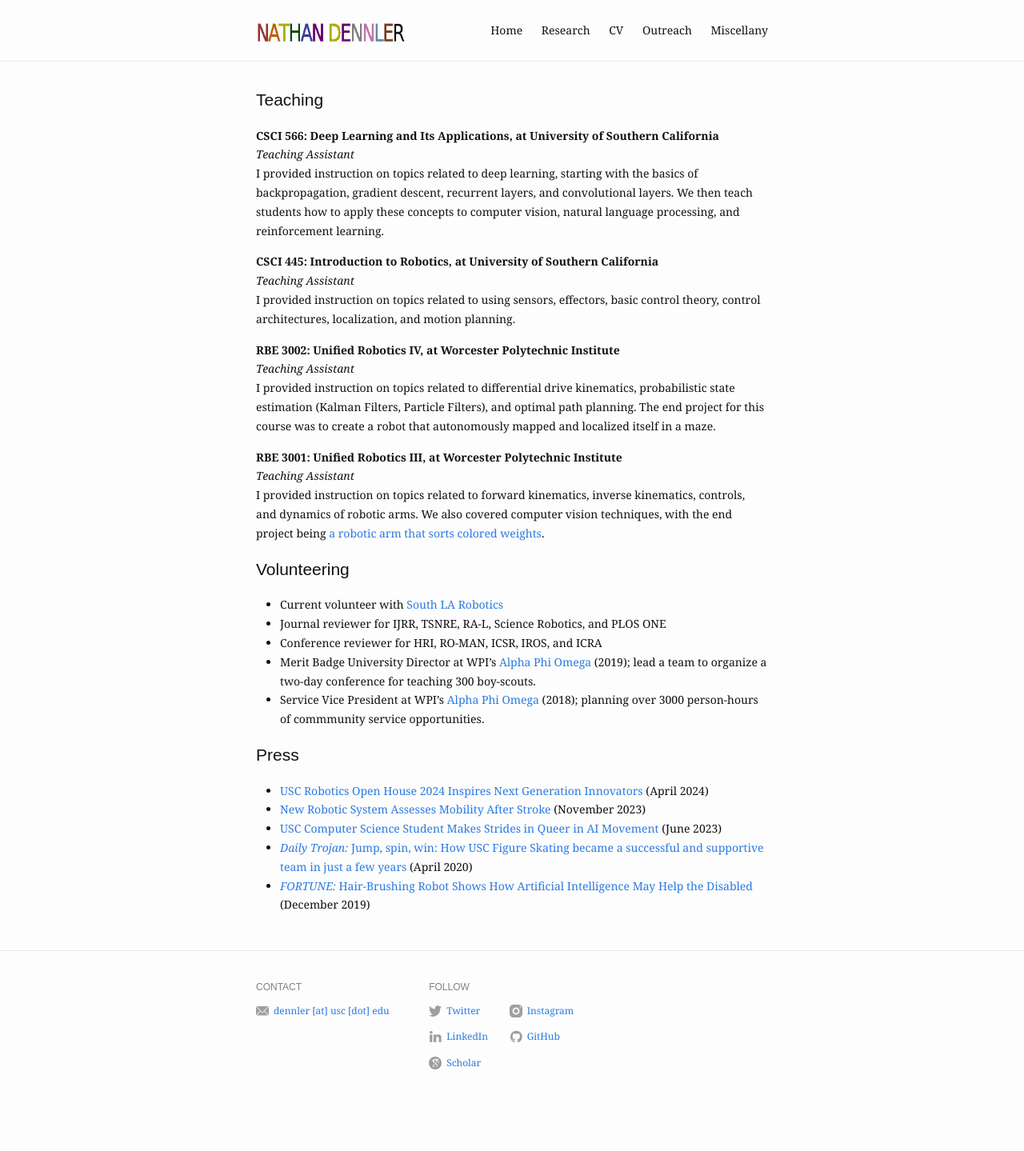
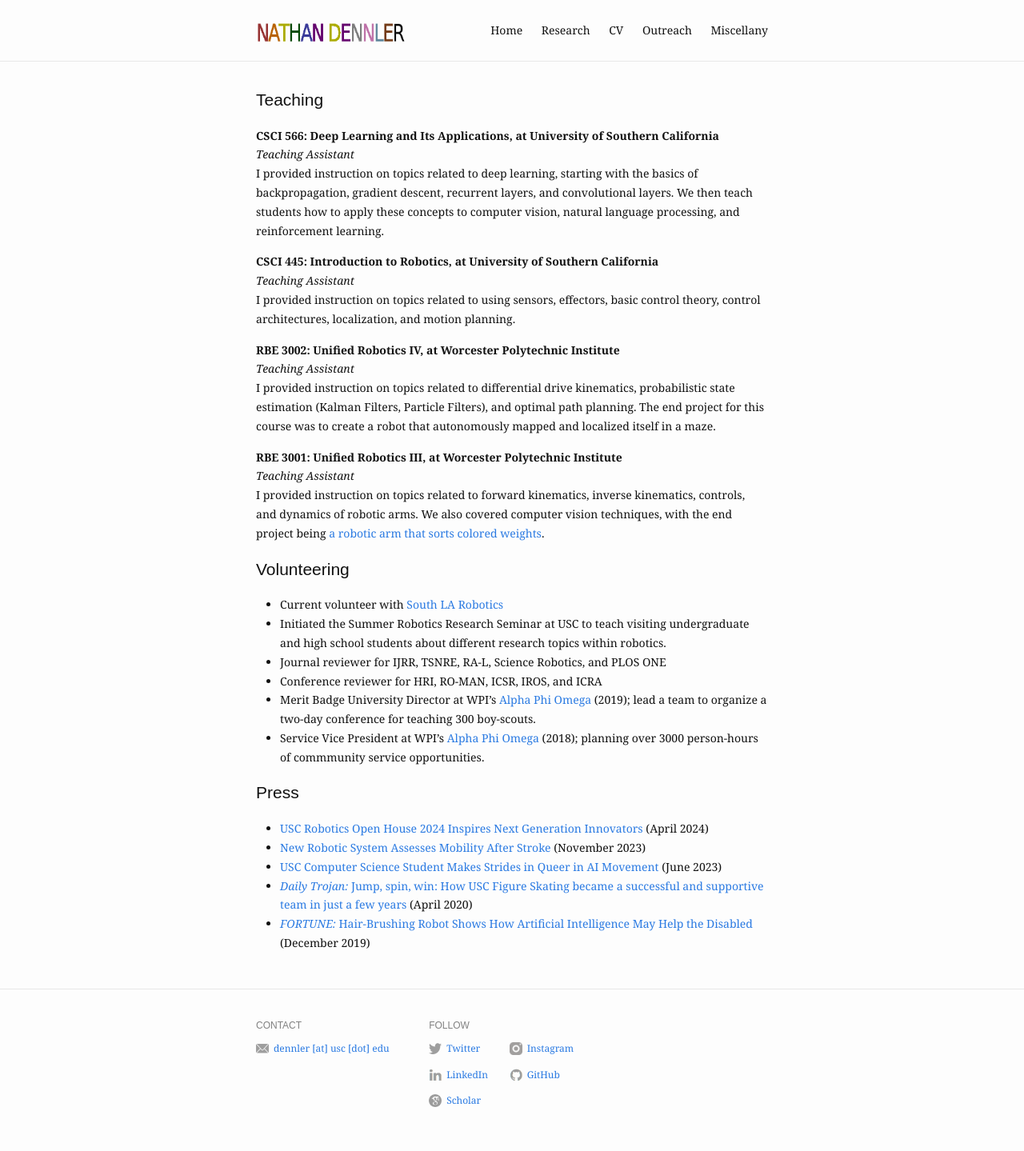
Before and after one commit to ndennler/ndennler.github.io, a Jekyll site: the page built from outreach.md, in a window 1280 px wide. Shown: the whole page at 80% size. Built offline with Jekyll 4.4.1, drawn with Linux system fonts in a browser that asks for light colours; before the commit the page ends 1392 px from its top, so only the background shows below that.

Commit message:
Update outreach.md

```diff
--- a/outreach.md
+++ b/outreach.md
@@ -30,6 +30,7 @@ I provided instruction on topics related to forward kinematics, inverse kinemati
 
 ## Volunteering
 - Current volunteer with <a href="https://www.southlarobotics.com/"> South LA Robotics</a>
+- Initiated the Summer Robotics Research Seminar at USC to teach visiting undergraduate and high school students about different research topics within robotics.
 - Journal reviewer for IJRR, TSNRE, RA-L, Science Robotics, and PLOS ONE
 - Conference reviewer for HRI, RO-MAN, ICSR, IROS, and ICRA
 - Merit Badge University Director at WPI's <a href="https://users.wpi.edu/~apo/">Alpha Phi Omega</a> (2019); lead a team to organize a two-day conference for teaching 300 boy-scouts.
```
